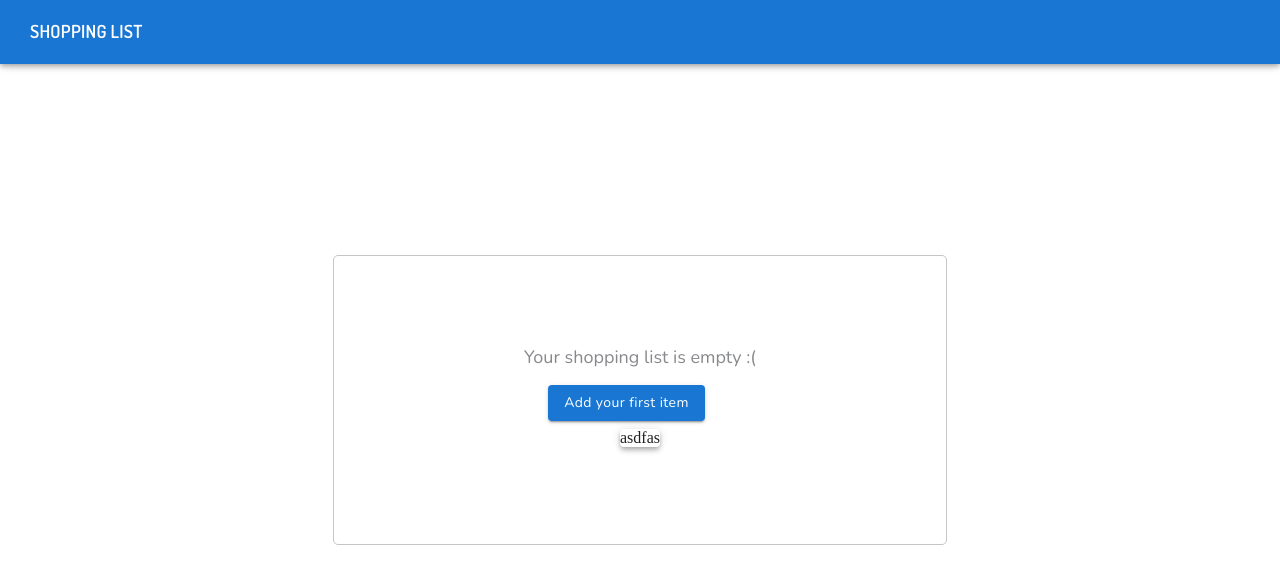
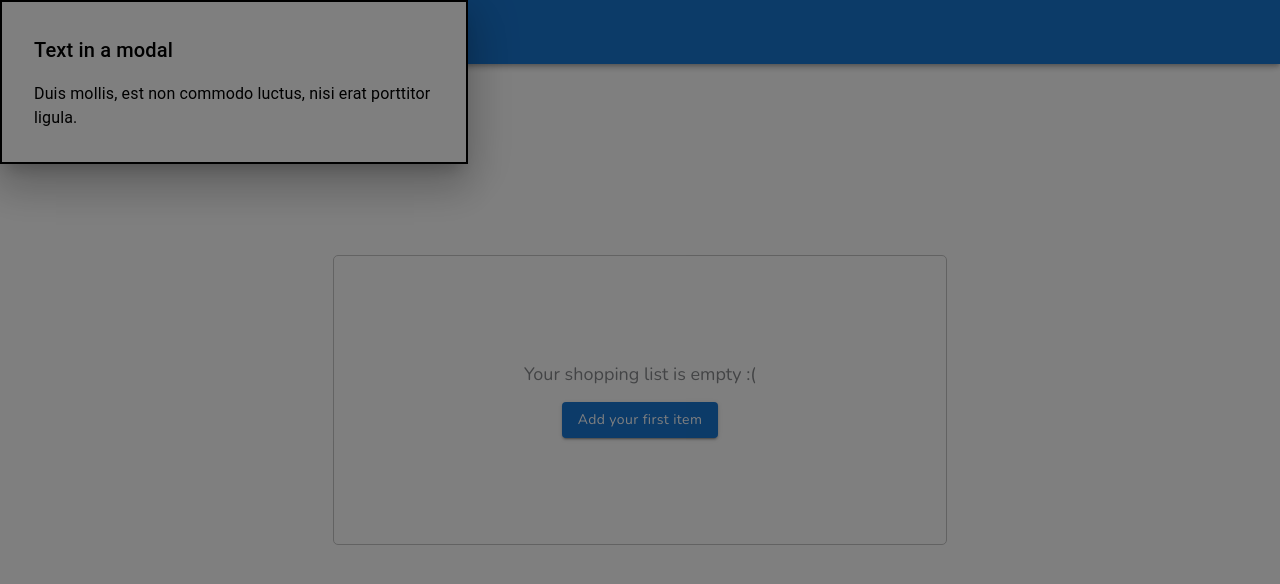
Before and after one commit to aranyameas/groceryList, a React (Create React App) app: page / in a window 1280 px wide. Both pictures are taken after a click on the button "Add your first item". Shown: the top 584 px of the page. Built offline with nearby package versions, Linux system fonts and the light colour scheme.

Commit message:
We got some sort of sliding modal going on for Add First Item

```diff
--- a/src/App.css
+++ b/src/App.css
@@ -74,34 +74,18 @@
   margin-bottom: 16px;
 }
 
-.Empty-button {
-  position: static;
-  width: 121px;
-  height: 20px;
-  left: calc(50% - 121px/2);
-  top: calc(50% - 20px/2);
-
-  font-weight: 600;
-  font-size: 14px;
-  line-height: 20px;
-
-  /* identical to box height, or 143% */
-  text-align: center;
-  letter-spacing: -1.30385e-09px;
-
-  /* White */
-  color: #FFFFFF;
-
-
-  /* Inside auto layout */
-  flex: none;
-  order: 0;
-  flex-grow: 0;
-  margin: 0px 10px;
+.Button-text {
+  text-transform: none;
 }
 
-.Button-text {
-  text-transform: none;
+.Add-page {
+  width: 560px;
+  height: 768px;
+  left: 0px;
+  top: 0px;
+
+  background: #FFFFFF;
+  box-shadow: 0px 0px 14px rgba(0, 0, 0, 0.25);
 }
 
 .App-logo {
--- a/src/content/MainWindow.js
+++ b/src/content/MainWindow.js
@@ -1,22 +1,31 @@
 import React, { useState } from "react";
-import { AppBar, Box, Button, FormControlLabel, Paper, Slide } from "@mui/material";
+import { AppBar, Backdrop, Box, Button, Slide, Modal, Typography } from "@mui/material";
 import { display, height } from "@mui/material/node_modules/@mui/system";
 // import { Loading } from "./Loading";
 // import { Add } from "./Add";
 // import { Edit } from "./Edit";
 // import { Delete } from "./Delete";
 
+const style = {
+    top: '50%',
+    left: '50%',
+    transform: 'translate(-50%, -50%)',
+    width: 400,
+    bgcolor: 'background.paper',
+    border: '2px solid #000',
+    boxShadow: 24,
+    p: 4,
+  };
+
 export const MainWindow = (props) => {
     // const [shoppingList, setShoppingList] = useState([]);
-    const [addOpen, setAddOpen] = React.useState(false);
+    const [addOpen, setAddOpen] = useState(false);
+    const handleAddOpen = () => setAddOpen(true);
+    const handleAddClose = () => setAddOpen(false);
 
-    const addItem = (
-        <Paper sx={{ m: 1 }} elevation={4}><span>asdfas</span> </Paper>
-    );
+    // const addItem = () => {
 
-    const handleClick = () => {
-        setAddOpen(true);
-    }
+    // }
 
     // const editItem = () => {
 
@@ -36,11 +45,29 @@ export const MainWindow = (props) => {
                 <div className="Empty-box">
                     <div className="Empty-content">
                         <span className="Empty-text font-nunito"> Your shopping list is empty :(</span>
-                        <FormControlLabel
-                            control={<Button variant="contained" onClick={handleClick}><span className="font-nunito Button-text">Add your first item</span></Button>} />
-                        <Slide direction="left" in={addOpen} mountOnEnter unmountOnExit>
-                            {addItem}
-                        </Slide>
+                        <Button variant="contained" onClick={handleAddOpen}><span className="font-nunito Button-text">Add your first item</span></Button>
+                        <Modal
+                            aria-labelledby="transition-modal-title"
+                            aria-describedby="transition-modal-description"
+                            open={addOpen}
+                            onClose={handleAddClose}
+                            closeAfterTransition
+                            BackdropComponent={Backdrop}
+                            BackdropProps={{
+                            timeout: 5,
+                            }}
+                        >
+                            <Slide direction="left" in={addOpen}>
+                            <Box sx={style}>
+                                <Typography id="transition-modal-title" variant="h6" component="h2">
+                                Text in a modal
+                                </Typography>
+                                <Typography id="transition-modal-description" sx={{ mt: 2 }}>
+                                Duis mollis, est non commodo luctus, nisi erat porttitor ligula.
+                                </Typography>
+                            </Box>
+                            </Slide>
+                        </Modal>
                     </div>
                 </div>
             </div>
```
